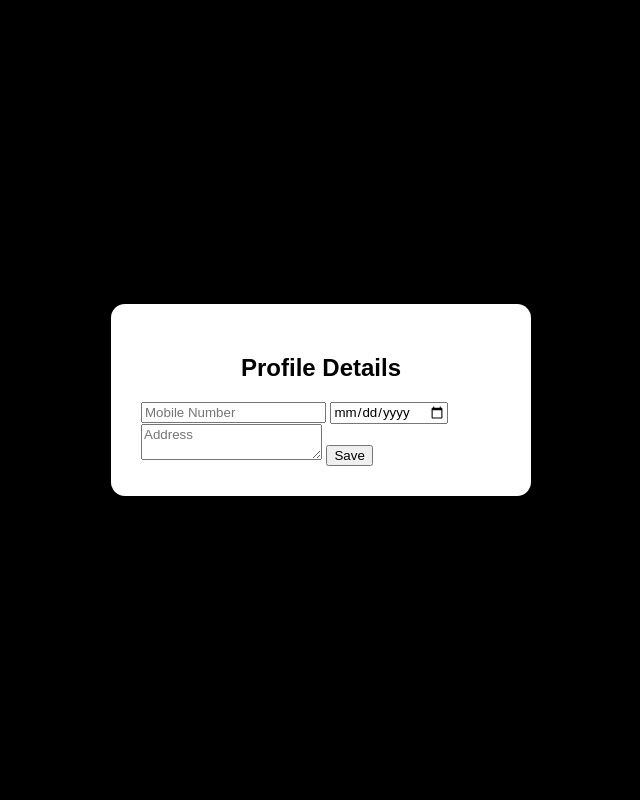
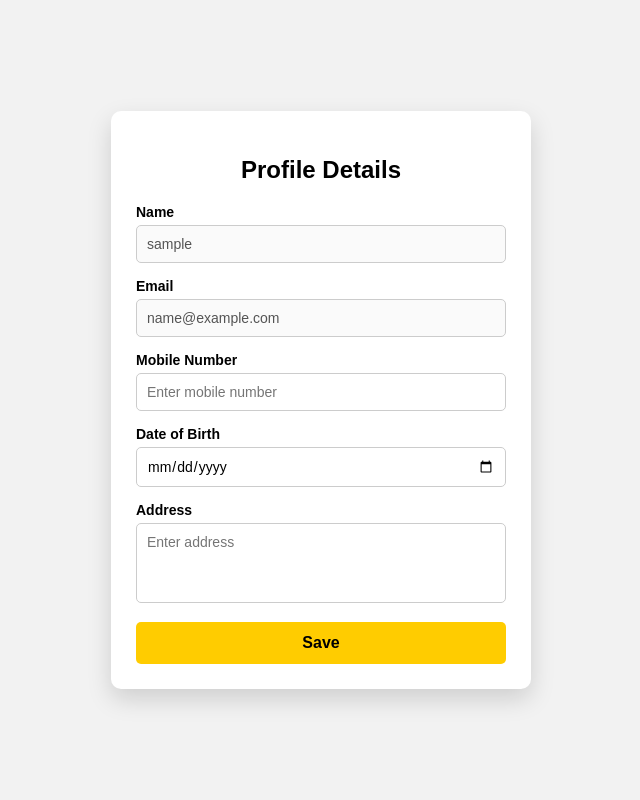
Before and after one commit to prajwal0426/ifruit, a Flask app: page /profile in a window 1280 px wide. Shown: the whole page, without its empty margins (319-959 px from the left). Run offline with Flask 3, Linux system fonts and the light colour scheme; the visitor is signed in with stand-in values (Sample User, id 1); data comes from the database, SQL or seed files in the repository.

Commit message:
styles was saved

```diff
--- a/templates/profile.html
+++ b/templates/profile.html
@@ -3,18 +3,96 @@
 <head>
     <meta charset="UTF-8">
     <title>Profile</title>
-  <link rel="stylesheet" href="{{ url_for('static', filename='style.css') }}">
+    <meta name="viewport" content="width=device-width, initial-scale=1.0">
+
+    <style>
+        * {
+            box-sizing: border-box;
+            font-family: Arial, sans-serif;
+        }
+
+        body {
+            margin: 0;
+            height: 100vh;
+            background: #f2f2f2;
+            display: flex;
+            justify-content: center;
+            align-items: center;
+        }
+
+        .profile-card {
+            width: 90%;
+            max-width: 420px;
+            background: #ffffff;
+            padding: 25px;
+            border-radius: 10px;
+            box-shadow: 0 10px 25px rgba(0,0,0,0.15);
+        }
+
+        .profile-card h2 {
+            text-align: center;
+            margin-bottom: 20px;
+        }
+
+        label {
+            font-size: 14px;
+            font-weight: bold;
+            display: block;
+            margin-bottom: 5px;
+        }
+
+        input, textarea {
+            width: 100%;
+            padding: 10px;
+            margin-bottom: 15px;
+            border-radius: 5px;
+            border: 1px solid #ccc;
+            font-size: 14px;
+        }
+
+        textarea {
+            resize: none;
+            height: 80px;
+        }
+
+        button {
+            width: 100%;
+            padding: 12px;
+            background: #ffcc00;
+            border: none;
+            border-radius: 5px;
+            font-size: 16px;
+            font-weight: bold;
+            cursor: pointer;
+        }
+
+        button:hover {
+            background: #e6b800;
+        }
+    </style>
 </head>
-<body class="profile-page">
 
-  <!-- Floating Profile Card -->
+<body>
+
     <div class="profile-card">
         <h2>Profile Details</h2>
 
         <form action="/profile/update" method="POST">
-    <input type="text" name="mobile" placeholder="Mobile Number">
-    <input type="date" name="dob">
-    <textarea name="address" placeholder="Address"></textarea>
+
+            <label>Name</label>
+            <input type="text" value="{{ user.username }}" disabled>
+
+            <label>Email</label>
+            <input type="email" value="{{ user.email }}" disabled>
+
+            <label>Mobile Number</label>
+            <input type="text" name="mobile" value="{{ user.mobile or '' }}" placeholder="Enter mobile number">
+
+            <label>Date of Birth</label>
+            <input type="date" name="dob" value="{{ user.dob or '' }}">
+
+            <label>Address</label>
+            <textarea name="address" placeholder="Enter address">{{ user.address or '' }}</textarea>
 
             <button type="submit">Save</button>
         </form>
```
Lines whose indentation alone changed are shown as unchanged.
